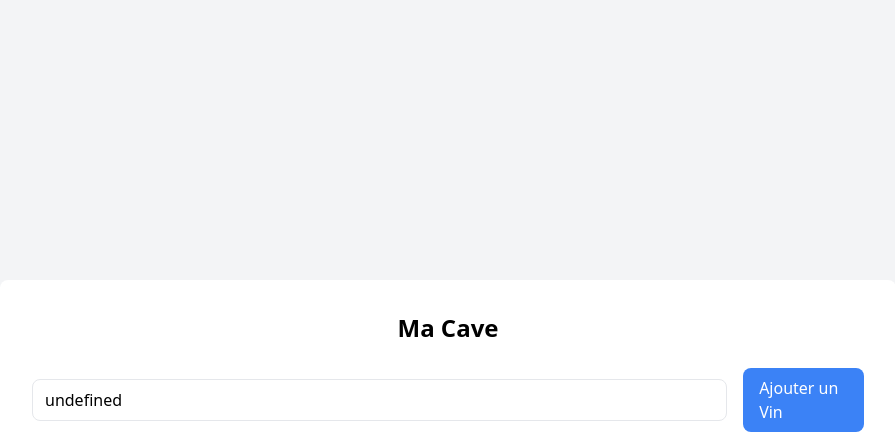
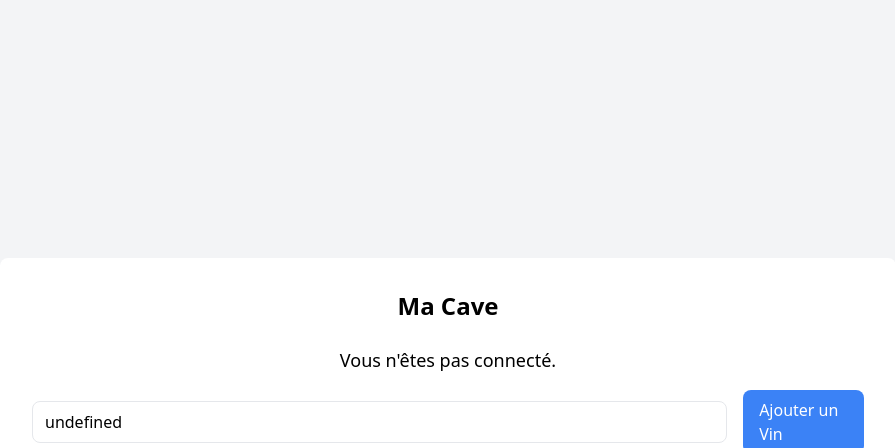
Before and after one commit to Erwan1202/cave-a-vin, a PHP site: template views/gestionCave.php in a window 1280 px wide. Shown: the top 448 px of the page, without its empty margins (192-1087 px from the left). Run offline with PHP 8.4, Linux system fonts and the light colour scheme; the template is opened without the code that fills it: most values are stand-ins (such as "Sample title", 1, 10 or a date in 2020).

Commit message:
Add user greeting to gestionCave view for logged-in users

```diff
--- a/views/gestionCave.php
+++ b/views/gestionCave.php
@@ -10,6 +10,15 @@
 <body class="bg-gray-100 flex flex-col items-center justify-center min-h-screen">
     <div class="bg-white p-8 rounded-lg shadow-lg w-full max-w-4xl" x-data="{ filter: '', vins: <?php echo json_encode($vins, JSON_HEX_TAG | JSON_HEX_AMP | JSON_HEX_APOS | JSON_HEX_QUOT); ?> }">
         <h1 class="text-2xl font-bold mb-6 text-center">Ma Cave</h1>
+
+        <!-- Affichage de l'utilisateur connecté -->
+        <div class="mb-4 text-center">
+            <?php if (isset($_SESSION['utilisateur_nom'])): ?>
+                <p class="text-lg">Bienvenue, <strong><?php echo htmlspecialchars($_SESSION['utilisateur_nom']); ?></strong>!</p>
+            <?php else: ?>
+                <p class="text-lg">Vous n'êtes pas connecté.</p>
+            <?php endif; ?>
+        </div>
 
         <!-- Filtre de recherche et bouton d'ajout -->
         <div class="mb-4 flex justify-between items-center">
```
